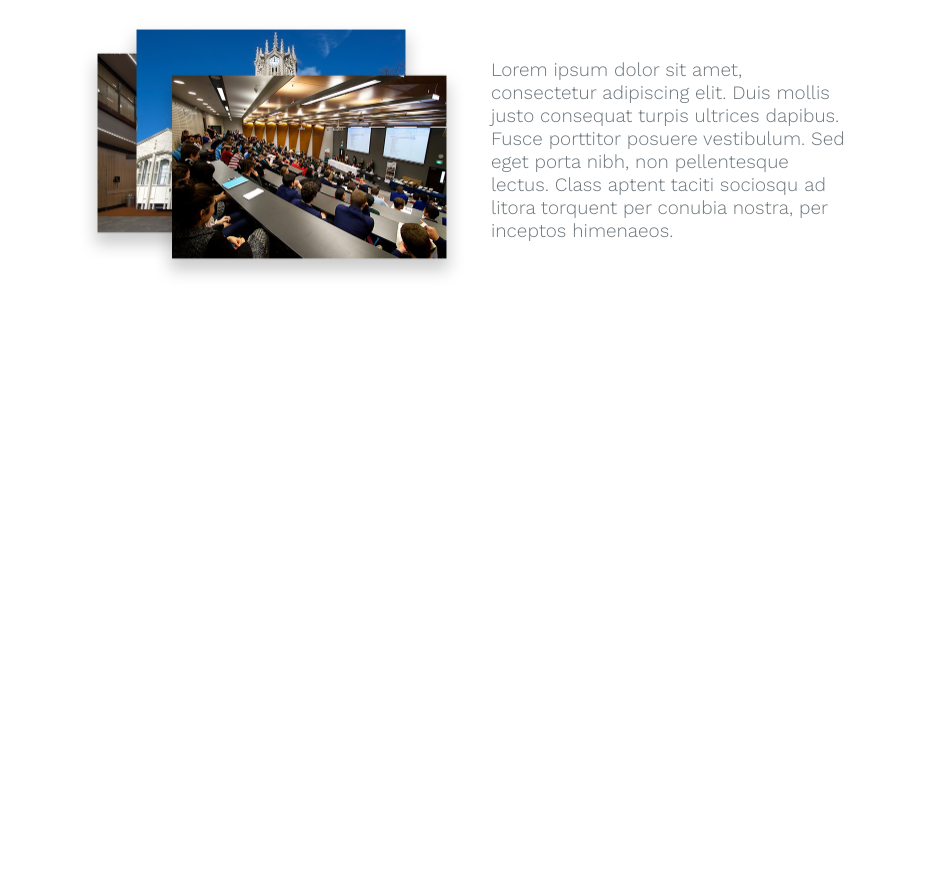
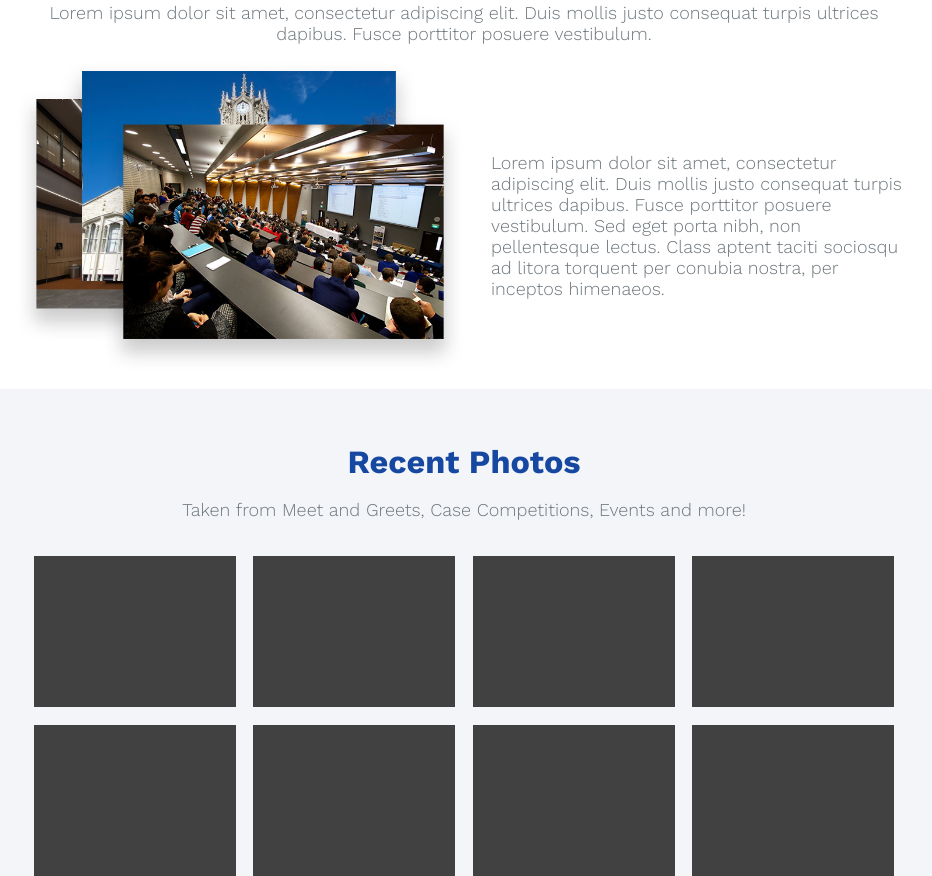
Before and after one commit to jonathan-thamrin/IBSS, a React app: page / in a window 1280 px wide. Shown: the part 648-1524 px from the top of the page, without its empty margins (176-1108 px from the left). Before the commit the page ends 934 px from the top, so only its background shows below. Built offline with nearby package versions, Linux system fonts and the light colour scheme.

Commit message:
Refactored NavBar, added new section to Home

```diff
--- a/src/Components/App/App.css
+++ b/src/Components/App/App.css
@@ -7,14 +7,6 @@ html {
   background-size: 100%;
   background-repeat: no-repeat;
   background-image: url("../../images/Banner/IBSS Banner.png");
-}
-
-.sec-headers {
-  margin-top: 3rem;
-  font-family: "Work Sans", sans-serif;
-  font-size: 1.8rem;
-  font-weight: 700;
-  color: #1648a1;
 }
 
 .ibss-identifiers {
@@ -61,35 +53,64 @@ html {
   font-weight: 700;
 }
 
-.wju {
-  width: 60%;
-  margin-left: 20%;
+.sec-div {
+  /* border: 1px solid red; */
+  width: 70%;
+  margin-left: 15%;
   display: flex;
   justify-content: center;
   flex-wrap: wrap;
-}
-
-.wju p {
-  width: 60%;
   text-align: center;
 }
 
-.wju-content {
+.light-blue-background {
+  background: #f3f5f8;
+}
+
+.sec-heading {
+  /* border: 1px solid red; */
+  width: 100%;
+  margin-top: 3rem;
+  margin-bottom: 0;
+  font-family: "Work Sans", sans-serif;
+  font-size: 1.8rem;
+  font-weight: 700;
+  color: #1648a1;
+}
+
+.sec-content {
+  /* border: 1px solid red; */
   display: flex;
   justify-content: center;
   align-items: center;
   text-align: left;
 }
 
-.wju img {
-  width: 50%;
-  margin-top: 1%;
+.text-content-font {
+  /* border: 1px solid red; */
+  font-family: "Work Sans", sans-serif;
+  font-weight: 300;
+  font-size: 1rem;
+  color: #6e777d;
 }
 
-.wju-content span {
+.text-content-img {
+  /* border: 1px solid red; */
   margin-left: 1.5rem;
-  font-family: "Work Sans", sans-serif;
-  font-weight: 300;
-  font-size: 1.05rem;
-  color: #6e777d;
 }
+
+.why-join-us img {
+  width: 50%;
+  margin-bottom: 2%;
+}
+
+.recent-photos {
+  display: flex;
+  justify-content: space-evenly;
+  flex-wrap: wrap;
+}
+
+.recent-photos img {
+  width: 22.5%;
+  margin-top: 1rem;
+}
--- a/src/Components/App/App.js
+++ b/src/Components/App/App.js
@@ -1,7 +1,7 @@
 import React from "react";
 import "./App.css";
-import logo from "../../images/IBSS Logo white.png";
 import collage from "../../images/Why Join Us/collage.png";
+import placeholder from "../../images/placeholder.png";
 
 import NavBar from "../Navigation/NavBar";
 
@@ -10,10 +10,6 @@ class App extends React.Component {
     return (
       <div>
         <div className="header">
-          <div className="ibss-identifiers">
-            <img id="logo-pic" src={logo} alt="logo" />
-            <span id="logo-name">IBSS</span>
-          </div>
           <NavBar />
           <div className="introduction">
             <p className="wel-to">Welcome to</p>
@@ -22,11 +18,17 @@ class App extends React.Component {
             </p>
           </div>
         </div>
-        <div className="wju">
-          <p className="sec-headers">Why Join Us?</p>
-          <div className="wju-content">
+
+        <div className="sec-div why-join-us">
+          <p className="sec-heading">Why Join Us?</p>
+          <p className="text-content-font sec-subtitles">
+            Lorem ipsum dolor sit amet, consectetur adipiscing elit. Duis mollis
+            justo consequat turpis ultrices dapibus. Fusce porttitor posuere
+            vestibulum.
+          </p>
+          <div className="sec-content">
             <img src={collage} alt="collage" />
-            <span>
+            <span className="text-content-font text-content-img">
               Lorem ipsum dolor sit amet, consectetur adipiscing elit. Duis
               mollis justo consequat turpis ultrices dapibus. Fusce porttitor
               posuere vestibulum. Sed eget porta nibh, non pellentesque lectus.
@@ -35,6 +37,25 @@ class App extends React.Component {
             </span>
           </div>
         </div>
+
+        <div className="light-blue-background">
+          <div className="sec-div">
+            <p className="sec-heading">Recent Photos</p>
+            <p className="text-content-font sec-subtitles">
+              Taken from Meet and Greets, Case Competitions, Events and more!
+            </p>
+            <div className="sec-content recent-photos">
+              <img src={placeholder} alt="placeholder" />
+              <img src={placeholder} alt="placeholder" />
+              <img src={placeholder} alt="placeholder" />
+              <img src={placeholder} alt="placeholder" />
+              <img src={placeholder} alt="placeholder" />
+              <img src={placeholder} alt="placeholder" />
+              <img src={placeholder} alt="placeholder" />
+              <img src={placeholder} alt="placeholder" />
+            </div>
+          </div>
+        </div>
       </div>
     );
   }
--- a/src/Components/Navigation/NavBar.css
+++ b/src/Components/Navigation/NavBar.css
@@ -1,6 +1,27 @@
+.ibss-identifiers {
+  display: flex;
+  align-items: center;
+  padding-top: 3%;
+  margin-left: 15%;
+  /* border: 1px solid red; */
+}
+
+#logo-pic {
+  width: 5rem;
+  height: 5rem;
+}
+
+#logo-name {
+  margin-left: 0.5%;
+  font-family: "Work Sans", sans-serif;
+  font-size: 2.2rem;
+  font-weight: 700;
+  color: white;
+}
+
 nav {
-  width: 60%;
-  margin-left: 20%;
+  width: 70%;
+  margin-left: 15%;
   /* border: 1px solid red; */
 }
 
--- a/src/Components/Navigation/NavBar.js
+++ b/src/Components/Navigation/NavBar.js
@@ -1,9 +1,16 @@
 import React from "react";
 import "./NavBar.css";
+import logo from "../../images/IBSS Logo white.png";
 
 class NavBar extends React.Component {
   render() {
     return (
+      <div>
+        <div className="ibss-identifiers">
+          <img id="logo-pic" src={logo} alt="logo" />
+          <span id="logo-name">IBSS</span>
+        </div>
+
         <nav>
           <ul>
             <li>
@@ -32,6 +39,7 @@ class NavBar extends React.Component {
             </li>
           </ul>
         </nav>
+      </div>
     );
   }
 }
```
Also changed, not shown: src/images/placeholder.png (added). Lines whose indentation alone changed are shown as unchanged.
